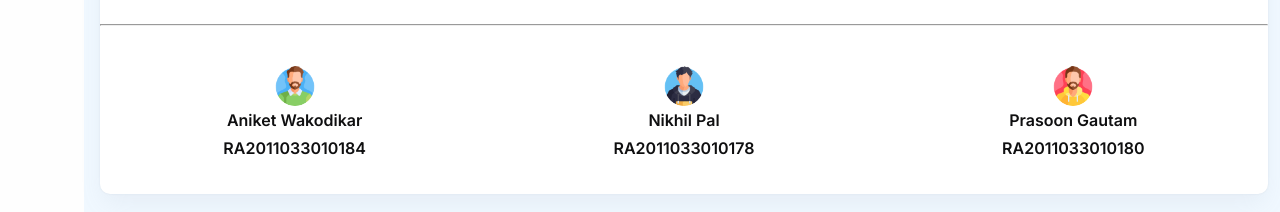
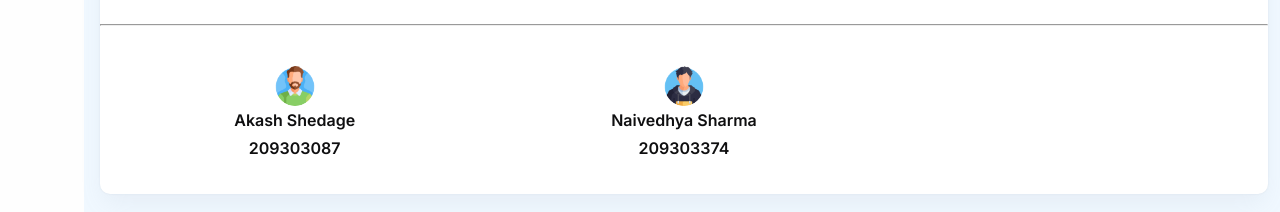
Before and after one commit to pal-NIKHIL/PLASTIC_CLASSIFICATION_FRONTEND, a React (Create React App) app: page / in a window 1280 px wide. Shown: the part 882-1094 px from the top of the page. Built offline with nearby package versions, Linux system fonts and the light colour scheme; no server answers.

Commit message:
Update homePage.js
name change

```diff
--- a/src/scenes/homePage.js
+++ b/src/scenes/homePage.js
@@ -99,20 +99,16 @@ const HomePage = () => {
             <hr />
             <Grid2 container py={4}>
               <TeamSection
-                name={"Aniket Wakodikar"}
-                regno={"RA2011033010184"}
+                name={"Akash Shedage"}
+                regno={"209303087"}
                 image={image2}
               />
               <TeamSection
-                name={"Nikhil Pal"}
-                regno={"RA2011033010178"}
+                name={"Naivedhya Sharma"}
+                regno={"209303374"}
                 image={image1}
               />
-              <TeamSection
-                name={"Prasoon Gautam"}
-                regno={"RA2011033010180"}
-                image={image3}
-              />
+
             </Grid2>
           </Card>
         </Grid2>
```
